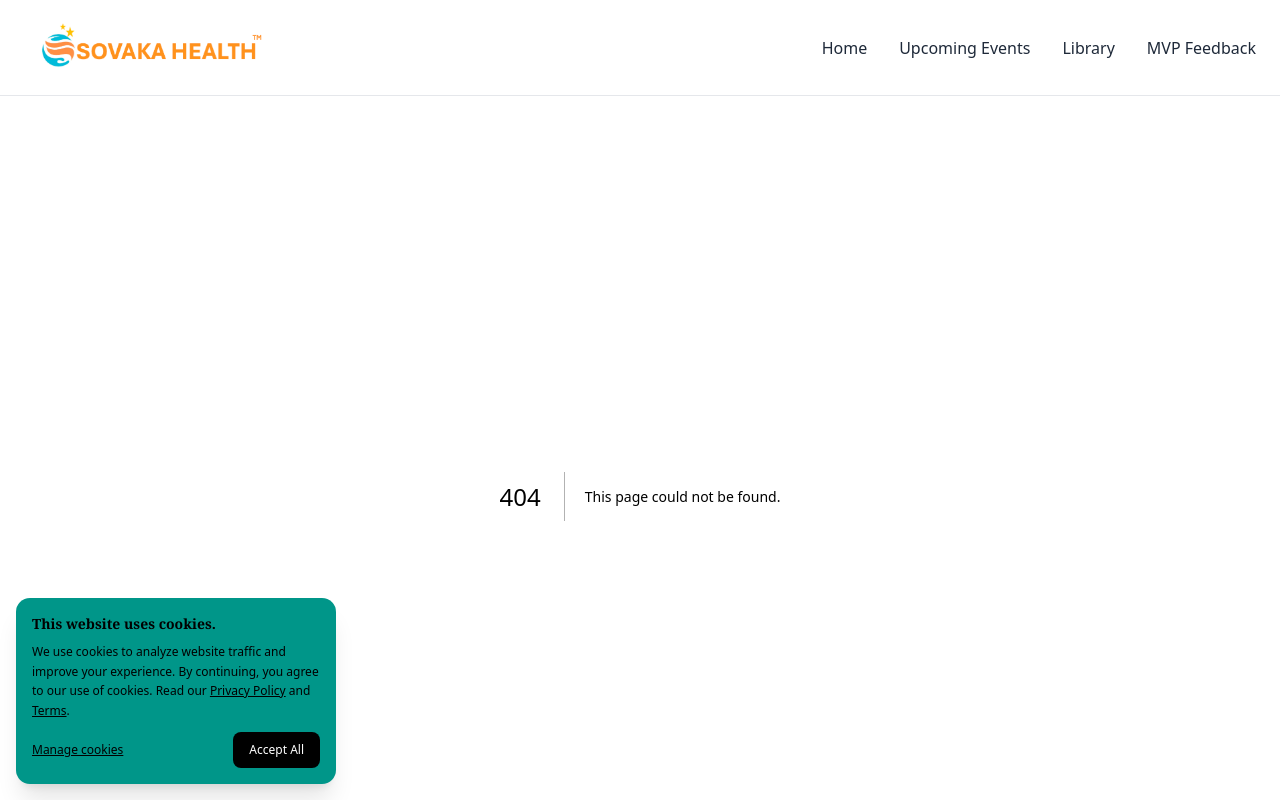
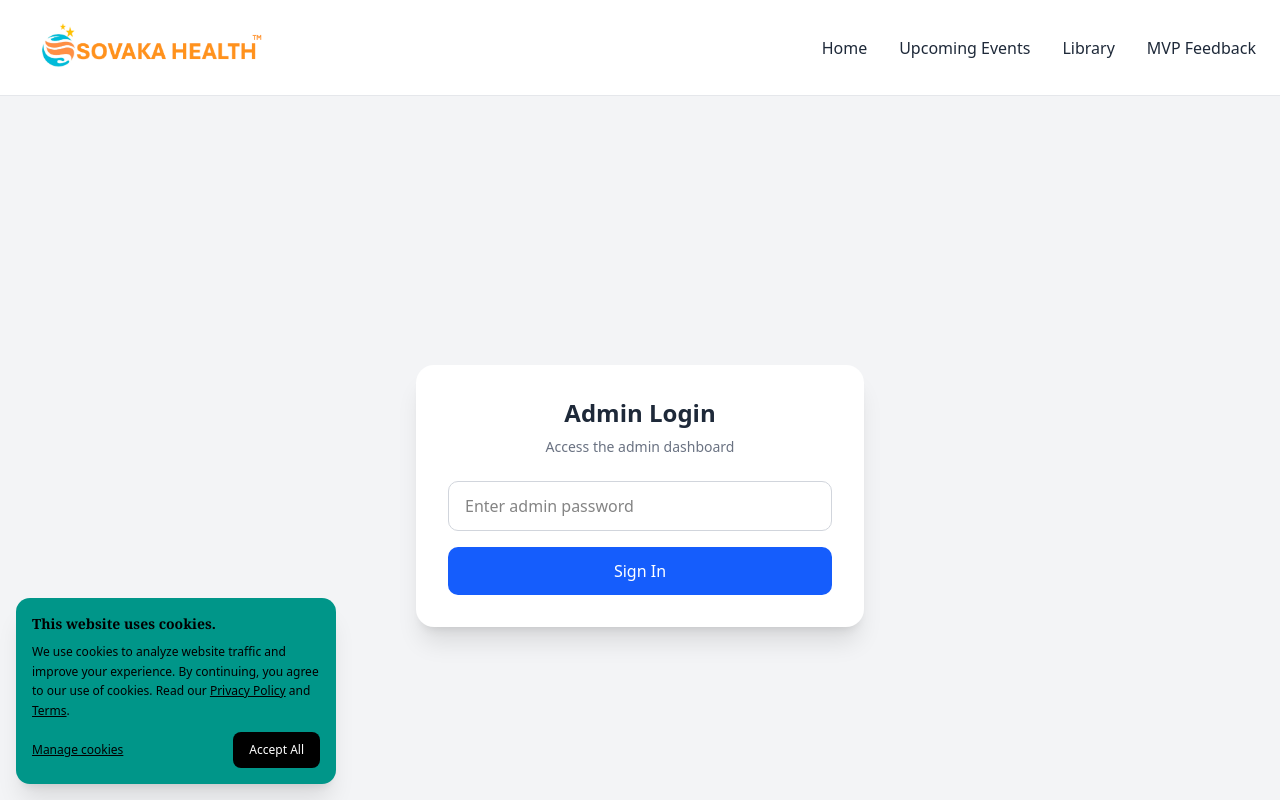
Before and after one commit to Sovakahealthevents/sovakaevents, a Next.js app: page /login in a window 1280 px wide. Before the commit this address had no page. Shown: the top 800 px of the page. Built offline with nearby package versions, Linux system fonts and the light colour scheme.

Commit message:
changes to login

```diff
--- /dev/null
+++ b/app/(adminlogin)/admin/layout.tsx
@@ -0,0 +1,17 @@
+import { cookies } from "next/headers"
+import { redirect } from "next/navigation"
+
+export default async function AdminLayout({
+  children,
+}: {
+  children: React.ReactNode
+}) {
+  const cookieStore = await cookies()
+  const token = cookieStore.get("admin-auth")
+
+  if (!token) {
+    redirect("/login")
+  }
+
+  return <>{children}</>
+}
--- a/app/(adminlogin)/layout.tsx
+++ /dev/null
@@ -1,18 +0,0 @@
-
-export default function RootLayout({
-  children,
-}: Readonly<{
-  children: React.ReactNode;
-}>) {
-  return (
-    <html lang="en">
-      <body
-
-      >
-
-        {children}
-      </body>
-
-    </html>
-  );
-}
--- /dev/null
+++ b/app/(adminlogin)/login/page.tsx
@@ -0,0 +1,61 @@
+"use client"
+
+import { useRouter } from "next/navigation"
+import { useState } from "react"
+
+export default function AdminLogin() {
+  const router = useRouter()
+  const [password, setPassword] = useState("")
+  const [error, setError] = useState("")
+
+  const handleLogin = () => {
+    if (password === "Sov@K@EventS") {
+      document.cookie = "admin-auth=true; path=/"
+      router.push("/admin/sovakaevents")
+    } else {
+      setError("Invalid password")
+    }
+  }
+
+  return (
+    <div className="min-h-screen flex items-center justify-center bg-gray-100">
+      <div className="w-full max-w-md bg-white shadow-xl rounded-2xl p-8">
+
+        {/* Logo / Title */}
+        <div className="text-center mb-6">
+          <h1 className="text-2xl font-semibold text-gray-800">
+            Admin Login
+          </h1>
+          <p className="text-sm text-gray-500 mt-2">
+            Access the admin dashboard
+          </p>
+        </div>
+
+        {/* Input */}
+        <div className="space-y-4">
+          <input
+            type="password"
+            placeholder="Enter admin password"
+            value={password}
+            onChange={(e) => {
+              setPassword(e.target.value)
+              setError("")
+            }}
+            className="w-full px-4 py-3 border border-gray-300 rounded-lg focus:outline-none focus:ring-2 focus:ring-blue-500"
+          />
+
+          {error && (
+            <p className="text-sm text-red-500">{error}</p>
+          )}
+
+          <button
+            onClick={handleLogin}
+            className="w-full bg-blue-600 hover:bg-blue-700 text-white py-3 rounded-lg font-medium transition duration-200"
+          >
+            Sign In
+          </button>
+        </div>
+      </div>
+    </div>
+  )
+}
--- /dev/null
+++ b/app/middleware.ts
@@ -0,0 +1,17 @@
+import { NextResponse } from "next/server"
+import type { NextRequest } from "next/server"
+
+export function middleware(request: NextRequest) {
+  const token = request.cookies.get("admin-auth")
+
+  // Protect all /admin routes
+  if (!token && request.nextUrl.pathname.startsWith("/admin")) {
+    return NextResponse.redirect(new URL("/login", request.url))
+  }
+
+  return NextResponse.next()
+}
+
+export const config = {
+  matcher: ["/admin/:path*"],
+}
--- a/components/events/RegisterModal.tsx
+++ b/components/events/RegisterModal.tsx
@@ -284,9 +284,9 @@ and{" "}
           </button>
 
           {/* Secure text */}
-          <p className="text-[11px] sm:text-xs text-center text-slate-400">
+          {/* <p className="text-[11px] sm:text-xs text-center text-slate-400">
             Your information is secure and will never be shared.
-          </p>
+          </p> */}
         </div>
 
         {/* Medical Disclaimer */}
```
